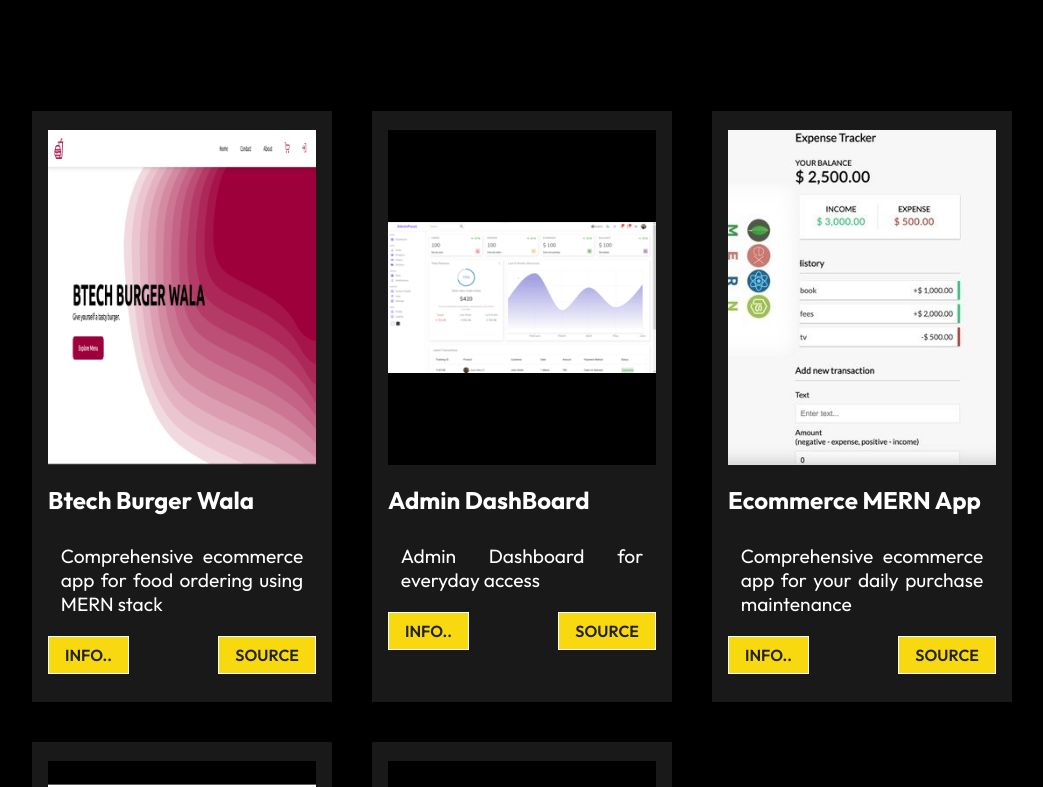
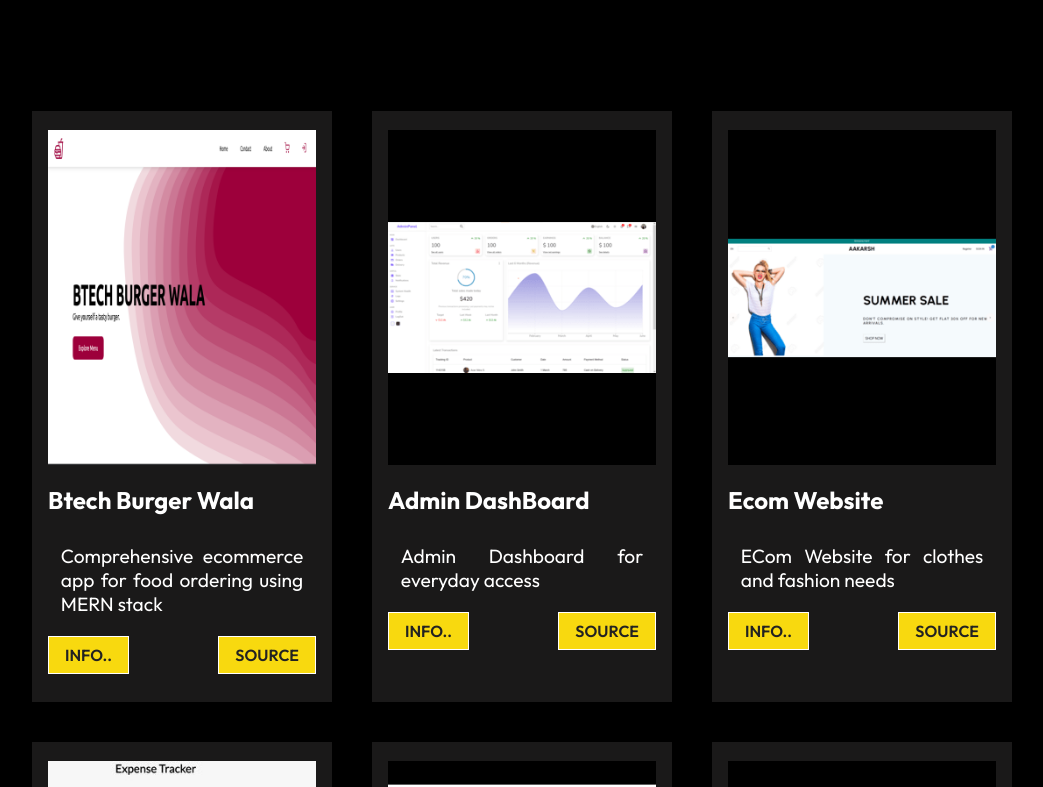
Before and after one commit to Akarsh10092/portfolio-ReactJS, a React (Create React App) app: page /project in a window 1280 px wide. Shown: the part 585-1372 px from the top of the page, without its empty margins (118-1161 px from the left). Built offline with nearby package versions, Linux system fonts and the light colour scheme.

Commit message:
Update WorkCardData.js

```diff
--- a/src/components/WorkCardData.js
+++ b/src/components/WorkCardData.js
@@ -4,6 +4,7 @@ import pro2 from "../images/pro2.png"
 import pro4 from "../images/pro4.png"
 import btech1 from "../images/btech1.png"
 import admin from "../images/admin.png"
+import ecom from "../images/ecom.png"
 const ProjectCardData=[
     {
         imgsrc: btech1,
@@ -24,6 +25,12 @@ const ProjectCardData=[
 
         source:"https://github.com/Akarsh10092/admindashboard"
 
+    },
+     { imgsrc: ecom,
+        title : "Ecom Website",
+        text:"ECom Website for clothes and fashion needs",
+        view:"/information",
+        source:"https://github.com/Akarsh10092/ecom-app"
     },
     {
         imgsrc: pro1,
```
